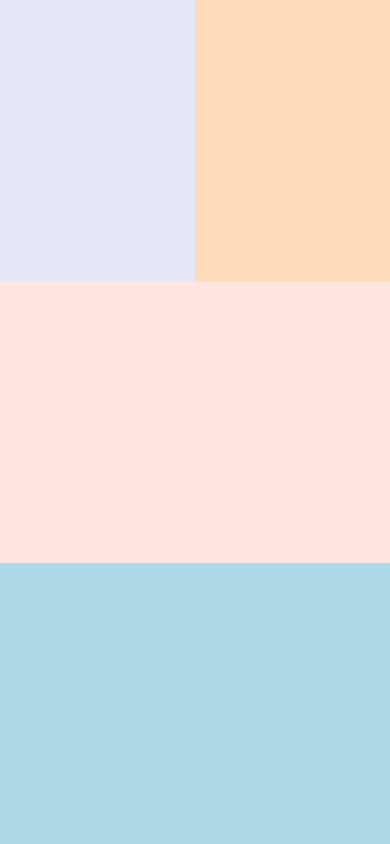
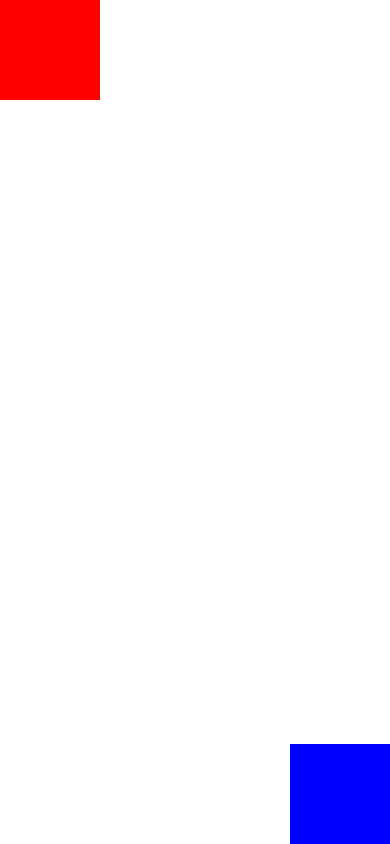
Before and after one commit to syahrilakbar63/105841103821-Sharil-labweb, a React Native app: screen / in a window 390 px wide. Built offline with nearby package versions, Linux system fonts and the light colour scheme.

Commit message:
box view

```diff
--- a/App.js
+++ b/App.js
@@ -1,43 +1,39 @@
-import { StyleSheet, Text, View } from "react-native";
+import { View } from "react-native";
 import React from "react";
 
 const App = () => {
   return (
-    <View style={styles.container}>
-      <View style={styles.rowContainer}>
-        <View style={styles.purpleBox} />
-        <View style={styles.orangeBox} />
+
+    <View style={{
+      flex: 1,
+    }}>
+    <View style={{
+      flex: 1,
+      justifyContent: 'flex-start',
+      alignItems: 'flex-start',
+    }}>
+
+      <View style={{
+        width: 100,
+        height: 100,
+        backgroundColor: 'red'
+      }}>
       </View>
-      <View style={styles.redBox} />
-      <View style={styles.blueBox} />
+      </View>
+      <View style={{
+        flex: 1,
+        justifyContent: 'flex-end',
+        alignItems: 'flex-end',
+      }}>
+        <View style={{
+          width: 100,
+          height: 100,
+          backgroundColor: 'blue'
+        }}>
+        </View>
+      </View>
     </View>
-  );
-};
-
-const styles = StyleSheet.create({
-  container: {
-    flex: 1,
-  },
-  rowContainer: {
-    flex: 1,
-    flexDirection: 'row',
-  },
-  purpleBox: {
-    flex: 1,
-    backgroundColor: 'lavender',
-  },
-  orangeBox: {
-    flex: 1,
-    backgroundColor: 'peachpuff',
-  },
-  redBox: {
-    flex: 1,
-    backgroundColor: 'mistyrose',
-  },
-  blueBox: {
-    flex: 1,
-    backgroundColor: 'lightblue',
-  },
-});
+  )
+}
 
 export default App;
```
